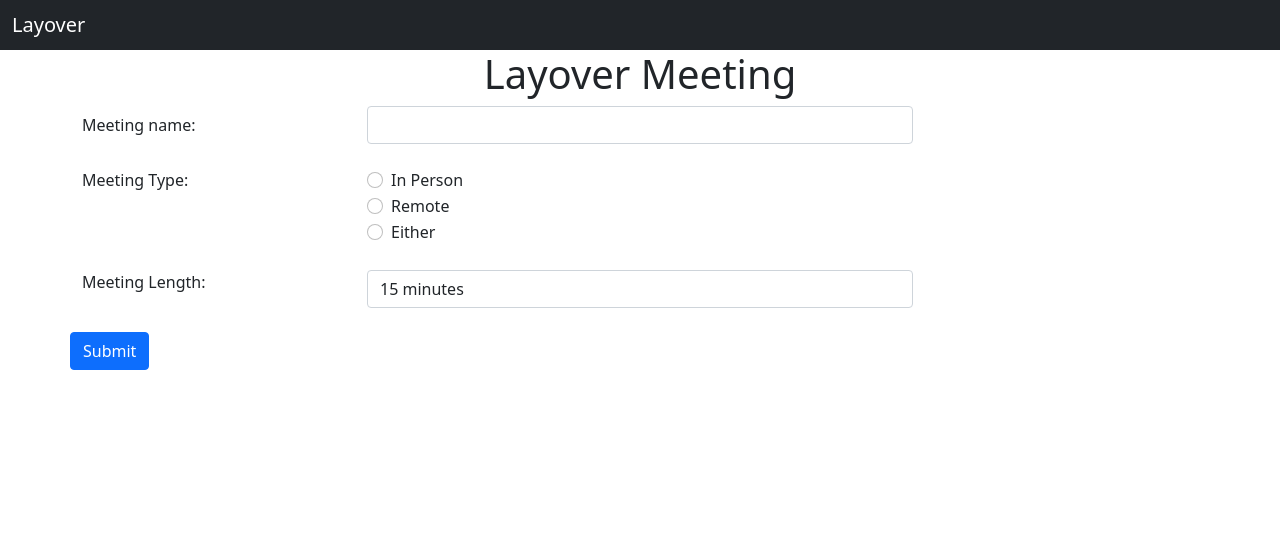
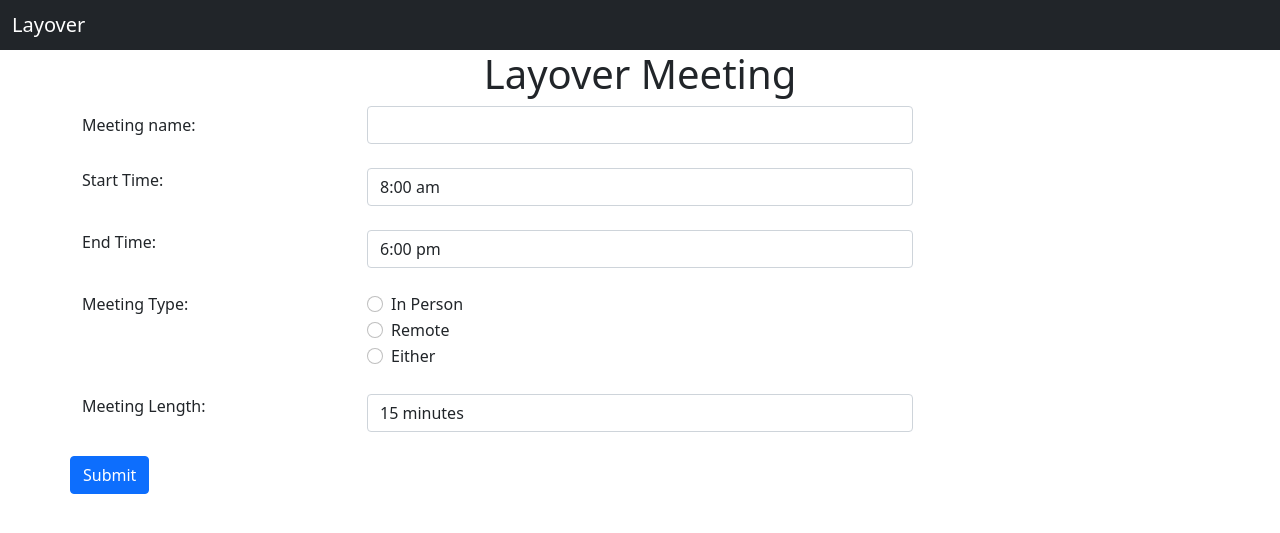
Before and after one commit to UCSD-CSE-210-2021/cse-210-team-project-layover, a Flask app: page / in a window 1280 px wide. Shown: the top 533 px of the page. Run offline with Flask 2, Linux system fonts and the light colour scheme; some libraries are stand-ins or nearby versions.

Commit message:
Added start/end time setting functionality FOR MEETING SETUP ONLY

```diff
--- a/server.py
+++ b/server.py
@@ -25,9 +25,11 @@ def handle_meeting_creation():
 	meeting_name = request.form['meeting_name']
 	meeting_type = request.form['meeting_type']
 	meeting_length = int(request.form['meeting_length'])
-	# date_type = request.form['date_type']  			# Uncomment for milestone 2
+	# date_type = request.form['date_type']  		# Uncomment for milestone 2
 	# start_date = request.form['start_date']  		# Uncomment for milestone 2
 	# end_date = request.form['end_date']  			# Uncomment for milestone 2
+	day_start_time = int(request.form['start_time'])
+	day_end_time = int(request.form['end_time'])
 
 	date_type = 'general_week'  					# Remove for milestone 2
 	start_date = ''  								# Remove for milestone 2
@@ -37,7 +39,8 @@ def handle_meeting_creation():
 	meeting_id = getUniqueRandomHash()
 
 	# Create initial meeting
-	myMeeting = LayoverMeeting(meeting_id, meeting_name, meeting_type, meeting_length, date_type, start_date, end_date)
+	myMeeting = LayoverMeeting(meeting_id, meeting_name, meeting_type, meeting_length, date_type, start_date, end_date,
+							day_start_time, day_end_time)
 
 	meeting_db[meeting_id] = myMeeting
 	return redirect(url_for('meeting', meeting_id=meeting_id))
--- a/static/setup-landing.js
+++ b/static/setup-landing.js
@@ -1,6 +1,27 @@
-// This file will contain any javascript computation that we need for the setup-landing html page
-// It is here where we will grab the setup information to inform what our scheduling will be:
-//     in-person, remote, both; fixed dates, general week; etc.
+var setupStartEndTimes = function(){
+	var startTime = $("<select id='start_time' class='form-control' name='start_time'>")
+	var endTime = $("<select id='end_time' class='form-control' name='end_time'>")
+	var i = 0;
+	for (i; i < 24; i++){
+		var AMPM = i <= 11 ? "am" : "pm";
+
+		// Setup display time
+		var displayTime;
+		if (i == 0){ displayTime = 12; }
+		else if (i >= 13){ displayTime = i - 12; }
+		else{ displayTime = i; }
+
+		// Create options and add to appropriate selects
+		var startTimeOption = $("<option value='" + i + "'>" + displayTime + ":00 " + AMPM + "</option>")
+		var endTimeOption = $("<option value='" + i + "'>" + displayTime + ":00 " + AMPM + "</option>")
+		startTime.append(startTimeOption);
+		endTime.append(endTimeOption);
+	}
+	startTime.val(8)    // Set start value to 8am
+	endTime.val(18)     // Set end value at 6pm
+	$("#start_time_container").append(startTime);
+	$("#end_time_container").append(endTime);
+}
 
 // Runs right when page is accessed
 $(document).ready(function() {
@@ -21,6 +42,28 @@ $(document).ready(function() {
 		$("#end_date").attr("required", true);
 	});
 
+	setupStartEndTimes();
+
+	// Disallow end time before start time
+	$("#start_time").on("change", function(){
+		var i = $(this).val();
+		var myEndTime = $("#end_time");
+		myEndTime.empty();
+		for(i; i < 24; i++){
+			var AMPM = i <= 11 ? "am" : "pm";
+			var displayTime;
+
+			if (i == 0){ displayTime = 12; }
+			else if (i >= 13){ displayTime = i - 12; }
+			else{ displayTime = i; }
+
+			var endTimeOption = $("<option value='" + i + "'>" + displayTime + ":00 " + AMPM + "</option>")
+			myEndTime.append(endTimeOption);
+		}
+		var setEndTime = $(this).val() == 23 ? 23 : parseInt($(this).val()) + 1;
+		myEndTime.val(setEndTime);
+	})
+
 	// Get today's date, set min value of start/end date to today
 	var now = new Date();
 	var dd = ("0" + now.getDate()).slice(-2);
--- a/templates/setup-landing.html
+++ b/templates/setup-landing.html
@@ -26,6 +26,24 @@
 				<input type="text" id="meeting_name" class="form-control" name="meeting_name" required>
 			</div>
 		</div>
+
+		<br>
+
+		<fieldset class="form-group">
+			<div class="row">
+				<div class="col-form-label col-3 pt-0">Start Time:</div>
+				<div class="col-6" id="start_time_container"></div>
+			</div>
+		</fieldset>
+
+		<br>
+
+		<fieldset class="form-group">
+			<div class="row">
+				<div class="col-form-label col-3 pt-0">End Time:</div>
+				<div class="col-6" id="end_time_container"></div>
+			</div>
+		</fieldset>
 
 		<br>
 
```
Also changed, not shown: LayoverMeeting.py (+4 -3 lines).
